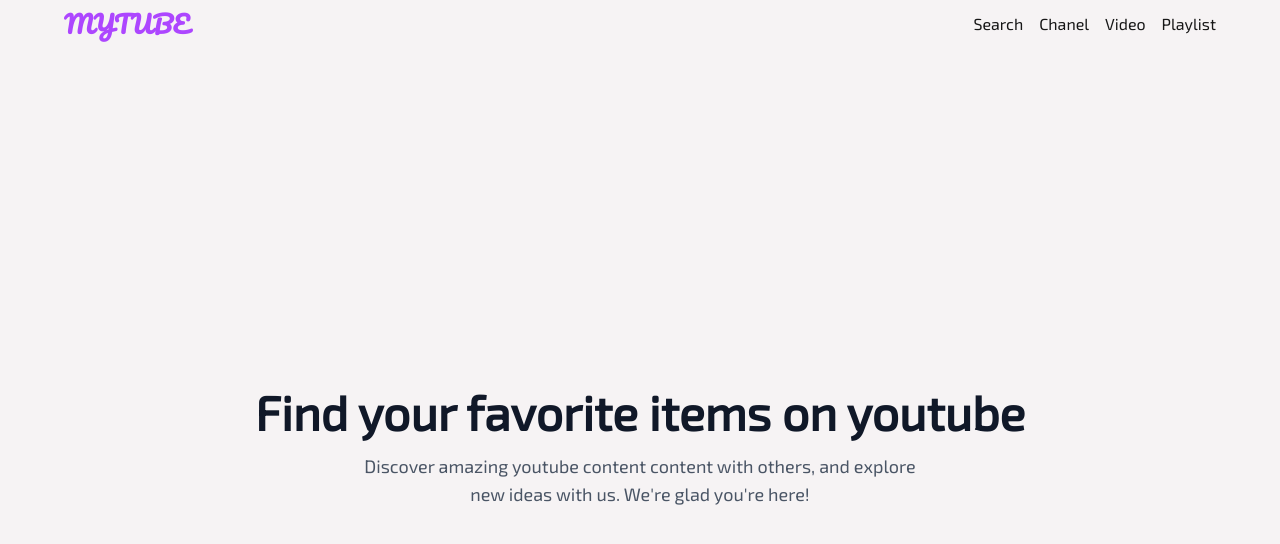
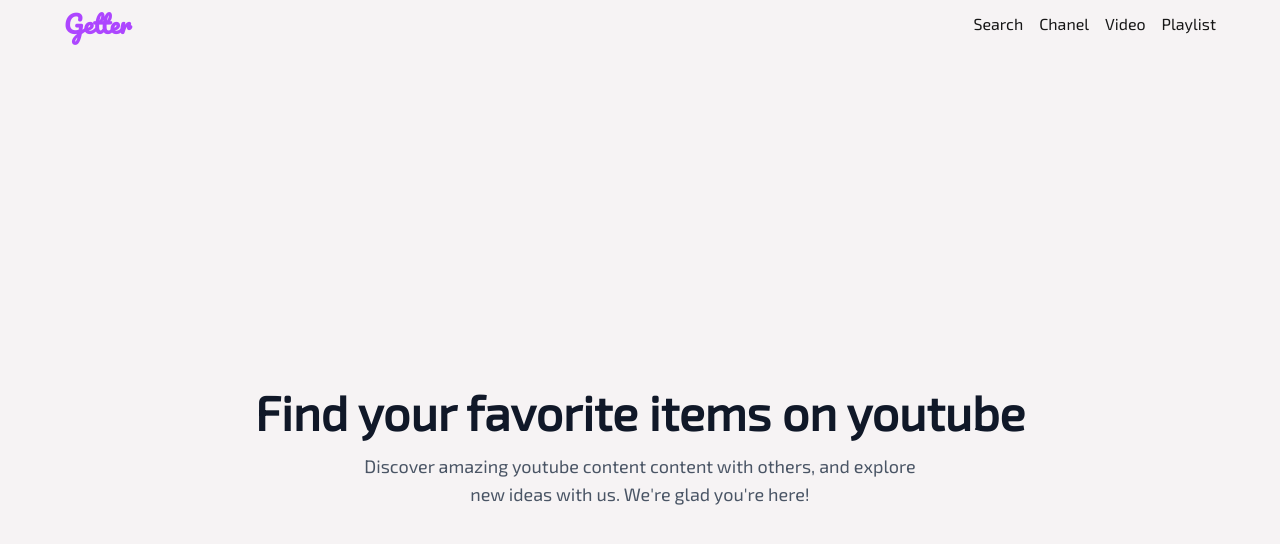
Before and after one commit to devmazaharul/yt_info, a Next.js app: page / in a window 1280 px wide. Shown: the top 544 px of the page. Built offline with nearby package versions, Linux system fonts and the light colour scheme.

Commit message:
site name chnage

```diff
--- a/app/components/Header.jsx
+++ b/app/components/Header.jsx
@@ -20,7 +20,7 @@ const Header = async () => {
             href={'/'}
             className={` text-2xl font-semibold text-purple-500 `}
           >
-            MYTUBE
+          Getter
           </Link>
         </div>
         <div className="flex items-center gap-4">
```
